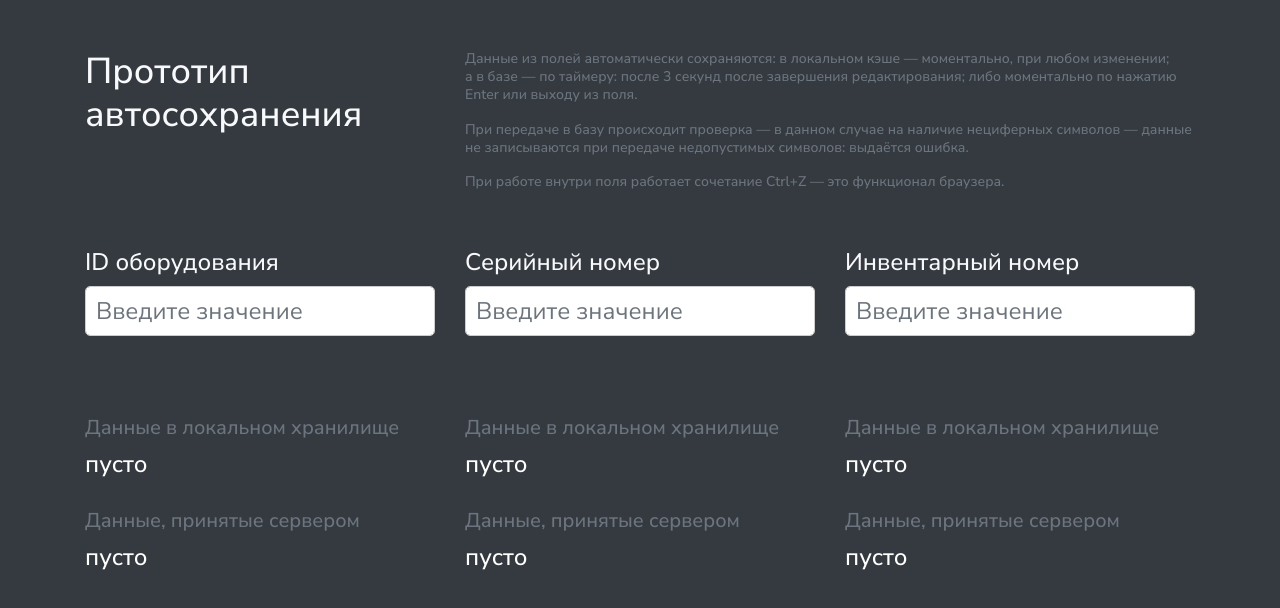
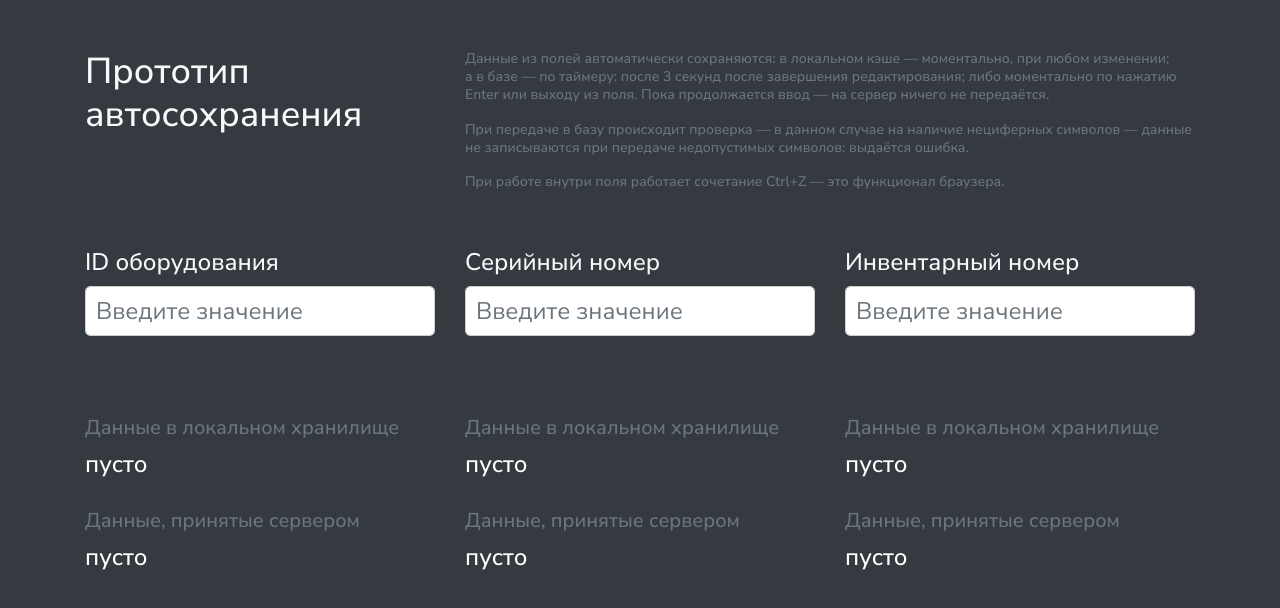
Before and after one commit to ElyChe/elyche.github.io, a plain HTML site: page autosave.html in a window 1280 px wide. Drawn offline with nearby package versions, Linux system fonts and the light colour scheme.

Commit message:
Update autosave.html

```diff
--- a/autosave.html
+++ b/autosave.html
@@ -104,7 +104,7 @@
                 <h2>Прототип автосохранения</h2>
             </div>
             <div class="text-muted extra-small col-md-8">
-                <p>Данные из полей автоматически сохраняются: в локальном кэше — моментально, при любом изменении;<br>а в базе — по таймеру: после 3 секунд после завершения редактирования; либо моментально по нажатию Enter или выходу из поля.</p>
+                <p>Данные из полей автоматически сохраняются: в локальном кэше — моментально, при любом изменении;<br>а в базе — по таймеру: после 3 секунд после завершения редактирования; либо моментально по нажатию Enter или выходу из поля. Пока продолжается ввод — на сервер ничего не передаётся.</p>
                 <p>При передаче в базу происходит проверка — в данном случае на наличие нециферных символов — данные не записываются при передаче недопустимых символов: выдаётся ошибка.</p>
                 <p>При работе внутри поля работает сочетание Ctrl+Z — это функционал браузера.</p>
             </div>
```
